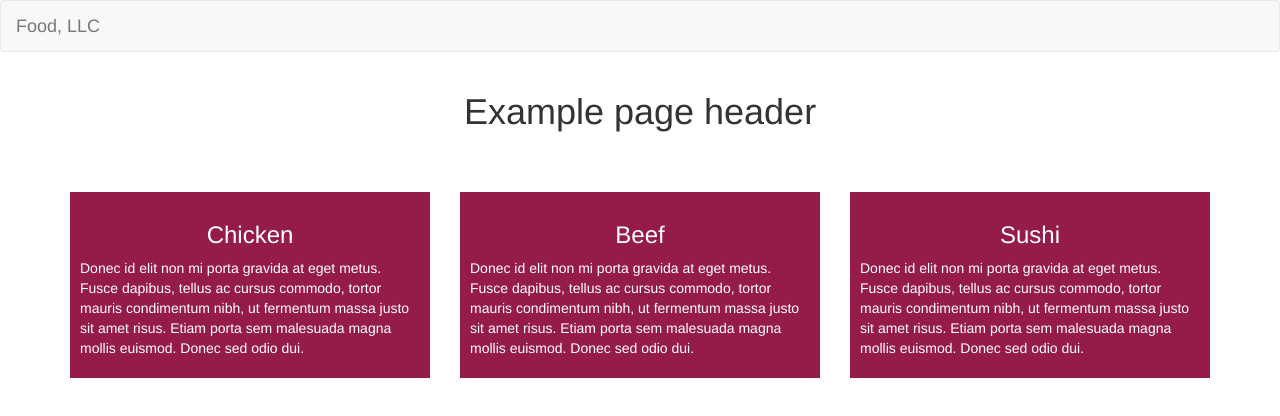
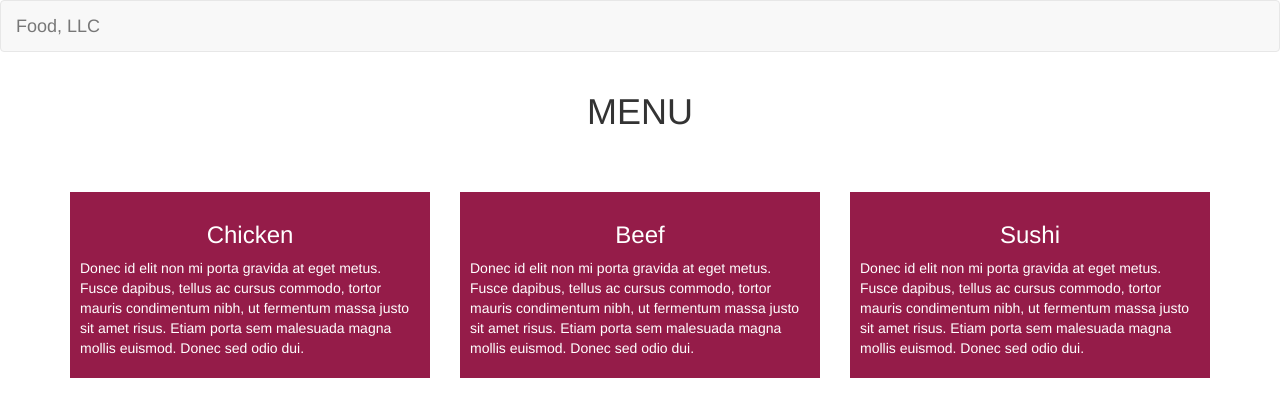
Before and after one commit to montekaka/module3-solution, a plain HTML site: page index.html in a window 1280 px wide. Drawn offline with nearby package versions, Linux system fonts and the light colour scheme.

Commit message:
change the title
change title

```diff
--- a/index.html
+++ b/index.html
@@ -5,7 +5,7 @@
     <meta http-equiv="X-UA-Compatible" content="IE=edge">
     <meta name="viewport" content="width=device-width, initial-scale=1">
     <!-- The above 3 meta tags *must* come first in the head; any other head content must come *after* these tags -->
-    <title>Bootstrap 101 Template</title>
+    <title>Food</title>
 
     <!-- Latest compiled and minified CSS -->
     <link rel="stylesheet" href="https://maxcdn.bootstrapcdn.com/bootstrap/3.3.6/css/bootstrap.min.css">
@@ -38,7 +38,7 @@
     </nav>
     </header>
     <div class="container" id='header'>
-      <h1>Example page header</h1>
+      <h1>MENU</h1>
     </div>
     <div class="container" id='chicken'>
       <div class="row">
```
